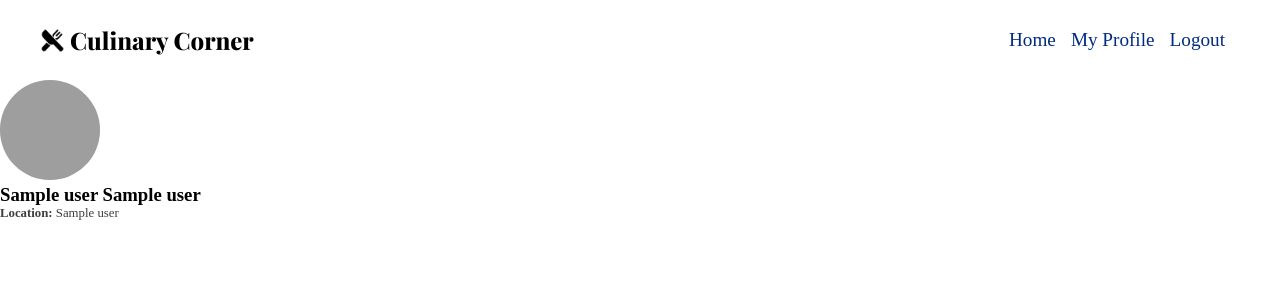
After one commit to christoller/Culinary-Corner, a Flask app: page /profile/1 in a window 1280 px wide. The commit adds this page. Shown: the top 300 px of the page. Run offline with Flask 2, Linux system fonts and the light colour scheme; the visitor is signed in with stand-in values (Sample User, id 1); a database or web service that is not in the repository returns one stand-in record (values such as "Sample title"); some libraries are stand-ins or nearby versions; grey boxes are pictures that could not be loaded.

Commit message:
Add Profile Page and minor CSS improvements

```diff
--- a/controllers/session_controller.py
+++ b/controllers/session_controller.py
@@ -17,12 +17,12 @@ def login():
         email = request.form.get('email')
         user = get_user_by_email(email)
         password = request.form.get('password')
-        hashed_password = user['password']
 
-        if user and bcrypt.checkpw(password.encode(), hashed_password.encode()):
+        if user and bcrypt.checkpw(password.encode(), user['password'].encode()):
             #update session
             session['user_id'] = user['id']
             session['user_name'] = user['first_name']
+            session['avatar'] = user['avatar']
             return redirect('/home')
         else:
             #redirect
--- a/controllers/user_controller.py
+++ b/controllers/user_controller.py
@@ -1,6 +1,6 @@
-from flask import Blueprint, render_template, redirect, request
+from flask import Blueprint, render_template, redirect, request,session
 import bcrypt
-from models.user import  insert_user
+from models.user import  get_user, insert_user, get_posts_from_user
 
 
 user_controller = Blueprint('user_controller', __name__,template_folder='/..templates/user')
@@ -23,3 +23,26 @@ def create_user():
 
     insert_user(first_name, last_name, email, hashed_pw, location, avatar)
     return redirect('/login')
+
+@user_controller.route('/posts')
+def user_posts():
+    if session['user_id']:
+        user_id = session['user_id']
+        posts = get_posts_from_user(user_id)
+        print(posts)
+
+        return render_template('main.html', posts=posts, user_id=user_id)
+    else:
+        return redirect('/login')
+
+@user_controller.route('/profile/<user_id>')
+def user_profile(user_id):
+    if session['user_id']:
+        results = get_user(user_id)
+        user_info = results[0]
+
+        print(user_info)
+
+        return render_template('profile.html', user_info=user_info)
+    else:
+        return redirect('/login')
--- a/models/user.py
+++ b/models/user.py
@@ -31,6 +31,10 @@ def get_all_users():
     results = database.sql_select('SELECT * FROM users', [])
     return results
 
+def get_posts_from_user(user_id):
+    results = database.sql_select('SELECT posts.user_id, posts.post, posts.date_submitted, posts.category, users.first_name, users.last_name, users.location, users.avatar, posts.id FROM posts INNER JOIN users ON users.id = user_id WHERE user_id=%s ORDER BY posts.date_submitted DESC;', [user_id])
+    return results
+
 def update_user(id, name, email):
     pass
 
--- a/static/scripts/app.js
+++ b/static/scripts/app.js
@@ -1,6 +1,3 @@
-// const loginInput = document.getElementById('login-email');
-// loginInput.focus();
-
 let coll = document.getElementsByClassName('collapsible');
 let i;
 
@@ -15,3 +12,7 @@ for (i = 0; i < coll.length; i++) {
         }
     });
 }
+
+function dropDown() {
+    document.getElementById('myDropdown').classList.toggle('show');
+}
--- a/static/styles.css
+++ b/static/styles.css
@@ -52,12 +52,57 @@ header h3 {
     display: flex;
     flex-direction: row;
     align-content: center;
+    align-items: center;
     gap: 15px;
     font-size: 1.2em;
 }
 #navbar a {
     transition-duration: 0.3s;
 }
+#nav-user-profile {
+    display: flex;
+    flex-direction: row;
+    align-content: center;
+    align-items: center;
+    user-select: none;
+    cursor: pointer;
+}
+#nav-profile-avatar {
+    width: 30px;
+    height: 30px;
+    border-radius: 50%;
+    border: 1px solid black;
+    padding: 4px;
+    margin: 8px;
+}
+
+.dropdown-content {
+    display: none;
+    position: absolute;
+    top: 80px;
+    right: 20px;
+    background-color: #f1f1f1;
+    min-width: 160px;
+    box-shadow: 0px 8px 16px 0px rgba(0, 0, 0, 0.2);
+    z-index: 0;
+}
+
+.dropdown-content a {
+    color: black;
+    padding: 12px 16px;
+    text-decoration: none;
+    display: block;
+}
+
+.dropdown-content a:hover {
+    background-color: #ddd
+}
+
+.show {
+    display: block;
+
+}
+
 #footer {
     text-align: center;
     margin: 20px auto 0;
@@ -160,16 +205,13 @@ a:hover {
     overflow: scroll;
 }
 
-section {
-   border-radius: 15px;
-   background: rgb(255, 247, 235);
-   box-shadow: 2px 2px 2px
-   rgba(0, 0, 0, 0.5);
-   padding: 3%;
-   margin: 5px auto;
-   width: 50%;
-}
 .user-post {
+    border-radius: 15px;
+    background: rgb(255, 247, 235);
+    box-shadow: 2px 2px 2px rgba(0, 0, 0, 0.5);
+    padding: 3%;
+    margin: 5px auto;
+    width: 50%;
     display: flex;
     flex-direction: row;
     gap: 50px;
@@ -497,4 +539,10 @@ section {
 #avatar-select img {
     width: 60px;
     height: 60px;
-    }
+}
+
+/************************************************************/
+/************************************************************/
+                    /* Profile Page */
+/************************************************************/
+/************************************************************/
--- a/templates/base.html
+++ b/templates/base.html
@@ -6,12 +6,6 @@
         <title>{% block title %}{% endblock %}</title>
         <meta name="description" content="" />
         <meta name="viewport" content="width=device-width, initial-scale=1" />
-        <!-- <link
-            href="https://cdn.jsdelivr.net/npm/bootstrap@5.1.3/dist/css/bootstrap.min.css"
-            rel="stylesheet"
-            integrity="sha384-1BmE4kWBq78iYhFldvKuhfTAU6auU8tT94WrHftjDbrCEXSU1oBoqyl2QvZ6jIW3"
-            crossorigin="anonymous"
-        /> -->
         <link rel="stylesheet" href="/static/styles.css" />
         <link rel="preconnect" href="https://fonts.googleapis.com" />
         <link rel="preconnect" href="https://fonts.gstatic.com" crossorigin />
@@ -28,16 +22,26 @@
             </div>
             <nav id="navbar">
                 {% if session['user_id'] %}
+
                 <div>
                     <a href="/home">Home</a>
                 </div>
                 <div>
-                    <a href="/profile">My Profile</a>
+                    <a href="/profile/{{session['user_id']}}">My Profile</a>
                 </div>
                 <div>
                     <a href="/sessions/delete">Logout</a>
                 </div>
+                <div id="nav-user-profile" onclick="dropDown()">
+                    {% block user %} {% endblock %}
+                    <div id="myDropdown" class="dropdown-content">
+                        <a href="/posts">My Posts</a>
+                        <a href="/profile/{{session['user_id']}}">My Profile</a>
+                        <a href="/sessions/delete">Logout</a>
+                    </div>
+                </div>
                 {% else %}
+
                 <div>
                     <a href="/">Home</a>
                 </div>
--- /dev/null
+++ b/templates/user/profile.html
@@ -0,0 +1,18 @@
+{% extends "base.html" %} {% block title %}Profile{% endblock %} {% block
+content %}
+<section id="profile-container">
+    <img
+        class="user-post-avatar"
+        src="{{user_info[6]}}"
+        alt="avatar"
+        height="100px"
+        width="100px"
+    />
+    <div class="user-post-body">
+        <h3 class="user-post-username">{{user_info[1]}} {{user_info[2]}}</h3>
+        <p class="user-post-details">
+            <span class="user-post-bold">Location: </span>{{ user_info[5] }}
+        </p>
+    </div>
+</section>
+{% endblock %}
```
Also changed, not shown: controllers/message_board_controller.py (+1 -11 lines), templates/main.html (+7 -9 lines).
